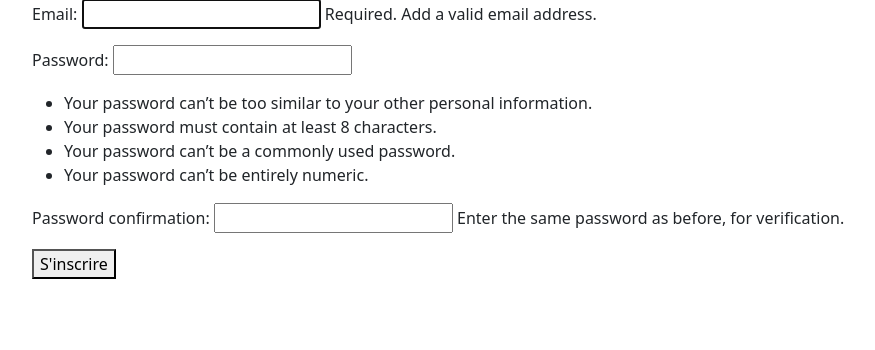
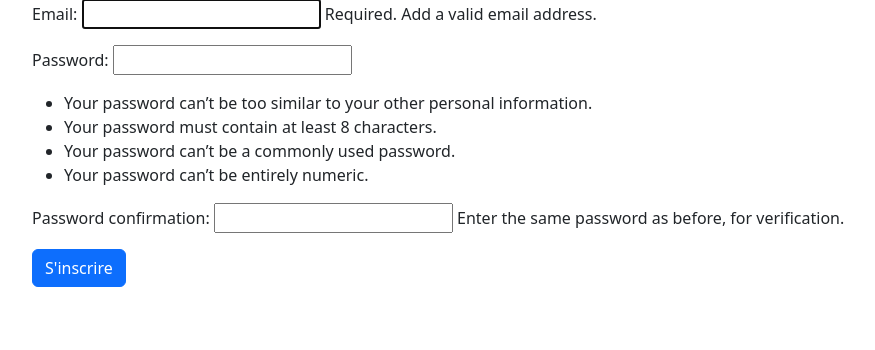
Before and after one commit to antoinegreuzard/django, a Django app: page /app/register/ in a window 1280 px wide. Shown: the part 89-439 px from the top of the page, without its empty margins (50-925 px from the left). Run offline with Django 5.2, Linux system fonts and the light colour scheme.

Commit message:
fix: add class to submit

```diff
--- a/app/templates/app/register.html
+++ b/app/templates/app/register.html
@@ -18,7 +18,7 @@
         <strong>Erreur !</strong> Veuillez corriger les erreurs ci-dessous.
       </div>
     {% endif %}
-    <button type="submit">S'inscrire</button>
+    <button type="submit" class="btn btn-primary">S'inscrire</button>
   </form>
 </div>
 </body>
```
Also changed, not shown: db.sqlite3.
